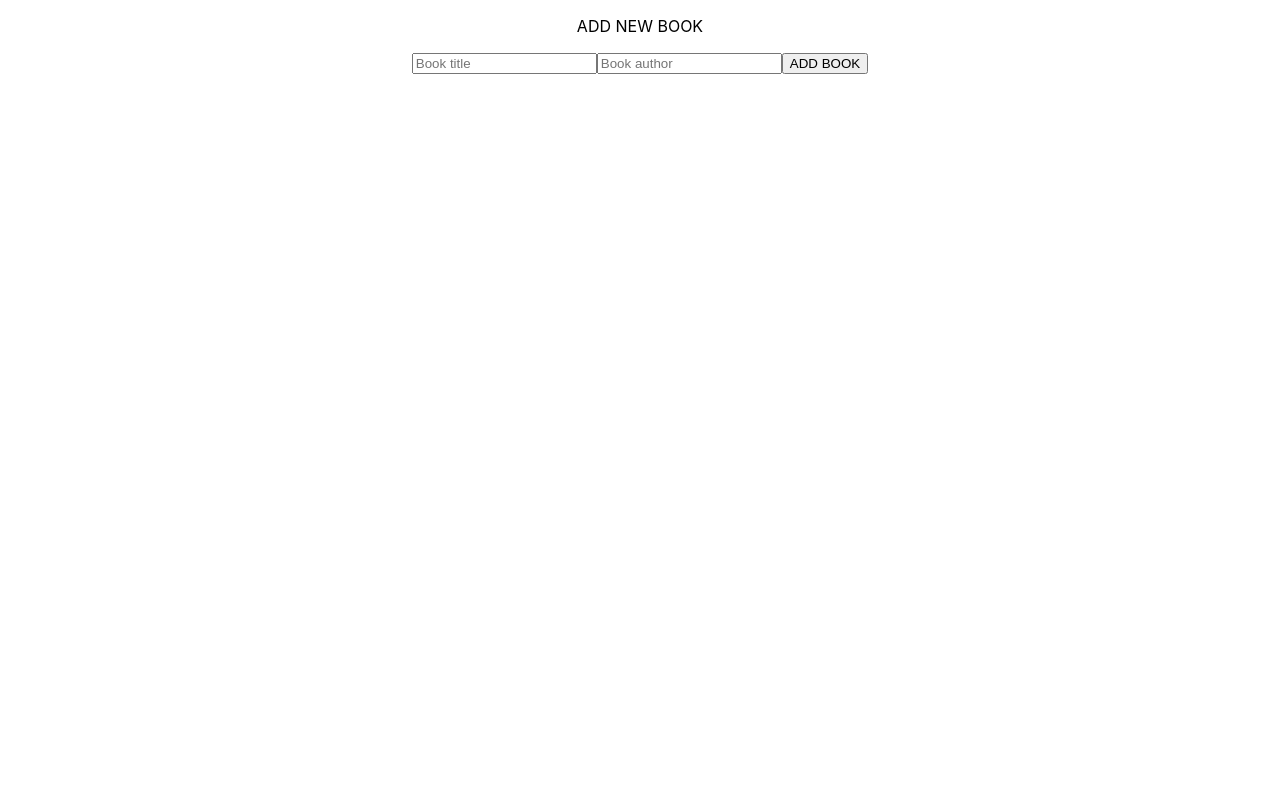
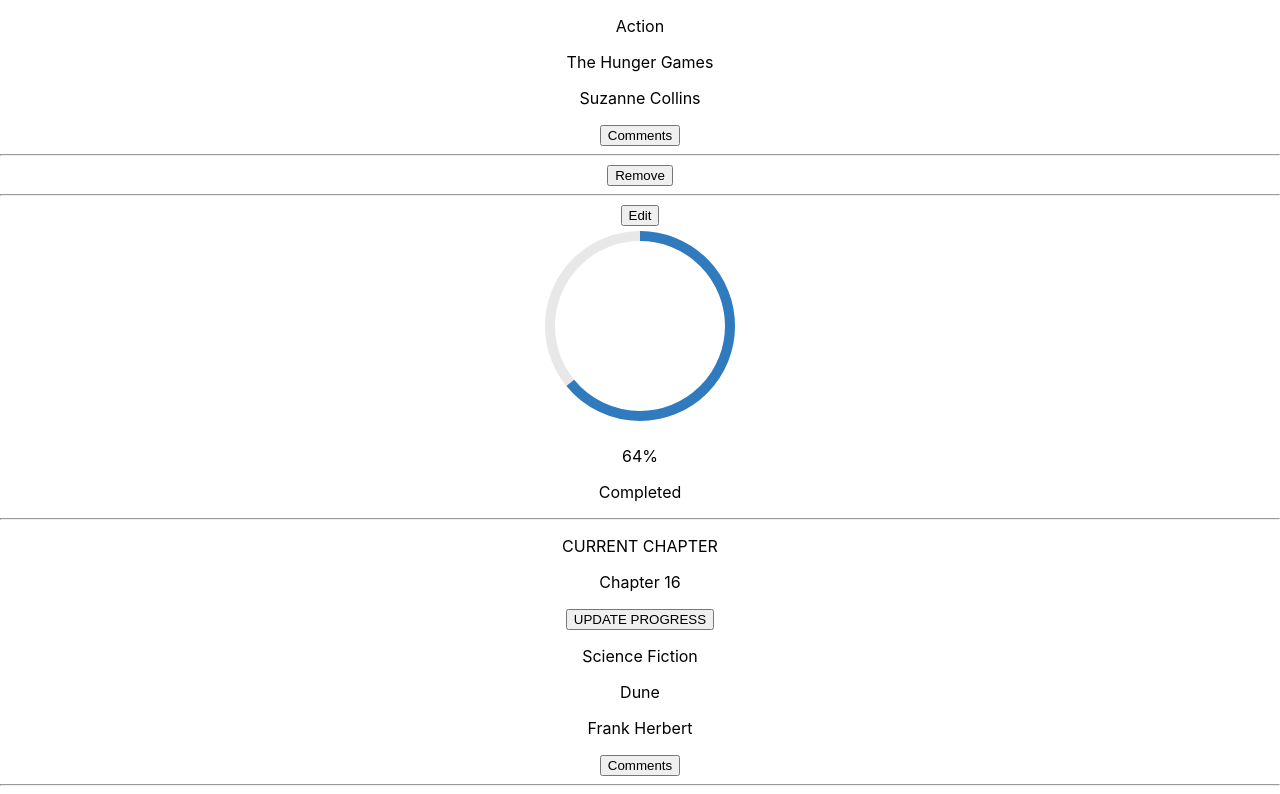
Before and after one commit to paulsaenzsucre/bookstore, a React (Create React App) app: page / in a window 1280 px wide. Shown: the top 794 px of the page. Built offline with nearby package versions, Linux system fonts and the light colour scheme.

Commit message:
Testing BooksPage rendering.

```diff
--- a/src/App.js
+++ b/src/App.js
@@ -1,10 +1,10 @@
 import './App.css';
-import AddBookForm from './components/AddBookForm';
+import BooksPage from './pages/BooksPage';
 
 function App() {
   return (
     <div className="App">
-      <AddBookForm />
+      <BooksPage />
     </div>
   );
 }
```
